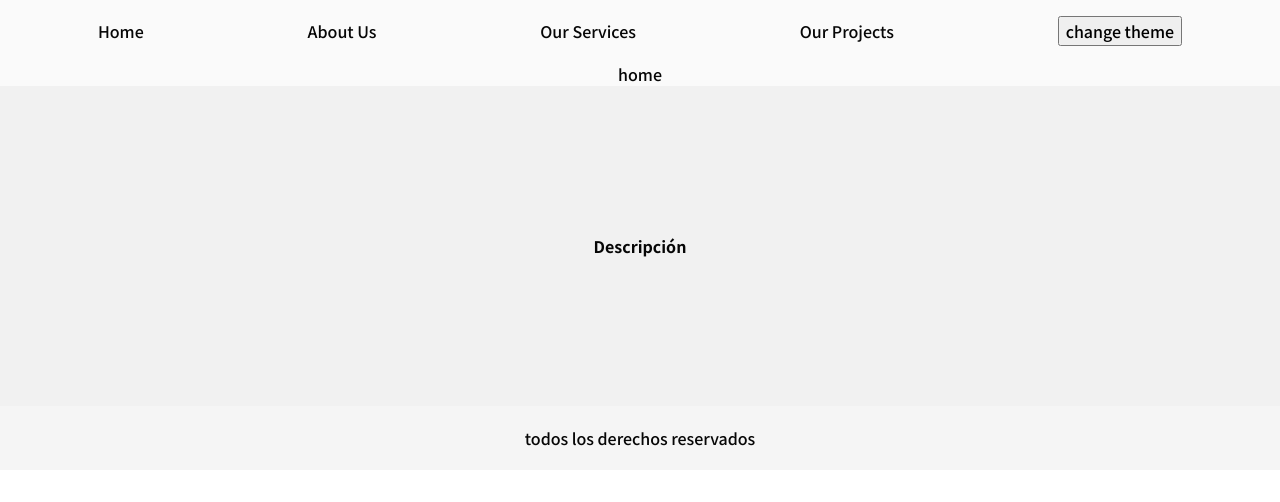
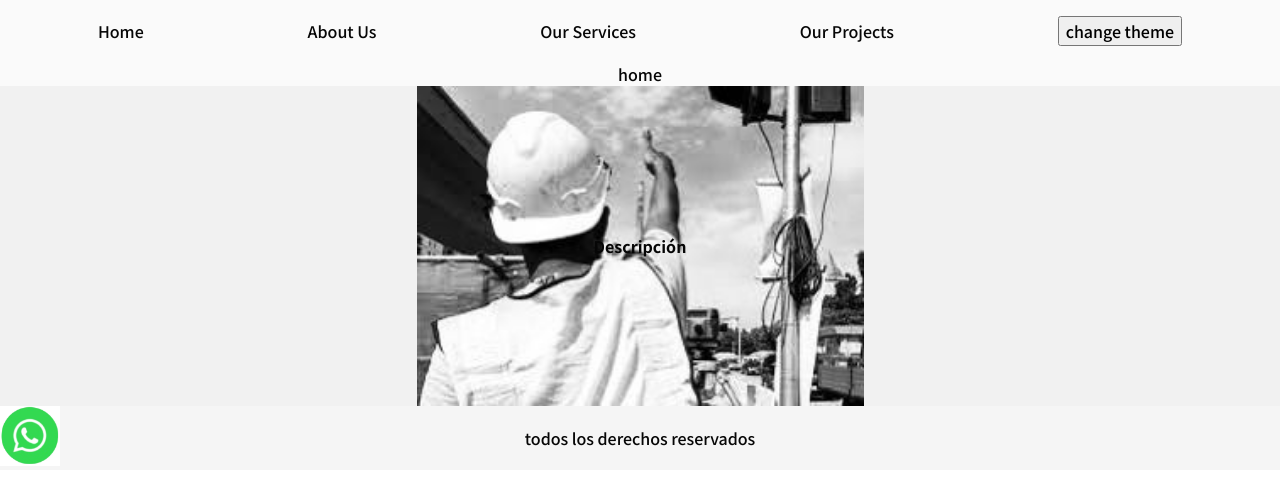
Before and after one commit to MatteoChiapponi/Topo_Landing-page, a React (Vite) app: page / in a window 1280 px wide. Shown: the top 502 px of the page. Built offline with nearby package versions, Linux system fonts and the light colour scheme; grey boxes are pictures that could not be loaded.

Commit message:
Maquetado de icono WhatsApp

```diff
--- a/src/components/carousel/Carousel.jsx
+++ b/src/components/carousel/Carousel.jsx
@@ -32,7 +32,7 @@ const Carousel = () => {
             className='carousel-item'
             style={{
               transform: `translate(-${currentIndex * 100}%)`,
-              backgroundImage: `${item}`,
+              backgroundImage: `url(${item})`,
             }}
             key={index}
           >
--- a/src/pages/home/Home.jsx
+++ b/src/pages/home/Home.jsx
@@ -1,12 +1,17 @@
 import './home.css'
-import Carousel from '../../components/carousel/Carousel';
+import Carousel from '../../components/carousel/Carousel'
 
 const Home = () => {
-  console.log("home");
+  console.log('home')
   return (
     <main>
       <p>home</p>
       <Carousel />
+        <img
+          className='whatsapp-logo'
+          src='src\assets\img\whatsapp-logo-icon.jpg'
+          alt='WhatsApp logo'
+        />
     </main>
   )
 }
--- a/src/pages/home/home.css
+++ b/src/pages/home/home.css
@@ -0,0 +1,5 @@
+.whatsapp-logo {
+    position: fixed;
+    height: 60px;
+    width: auto;
+}
```
Also changed, not shown: src/assets/img/whatsapp-logo-icon.jpg (added), src/assets/img/whatsapp-logo.png (added).
